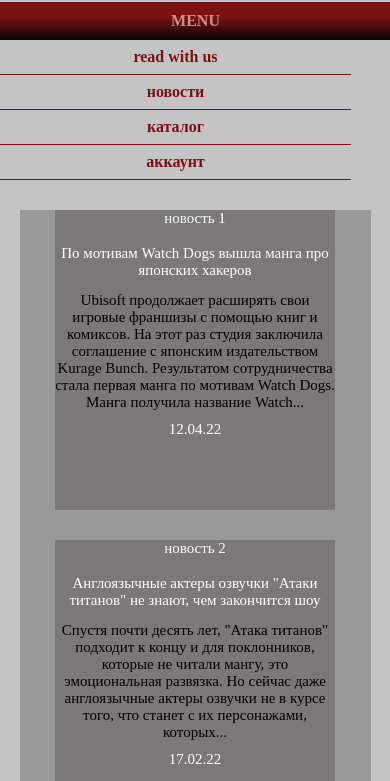
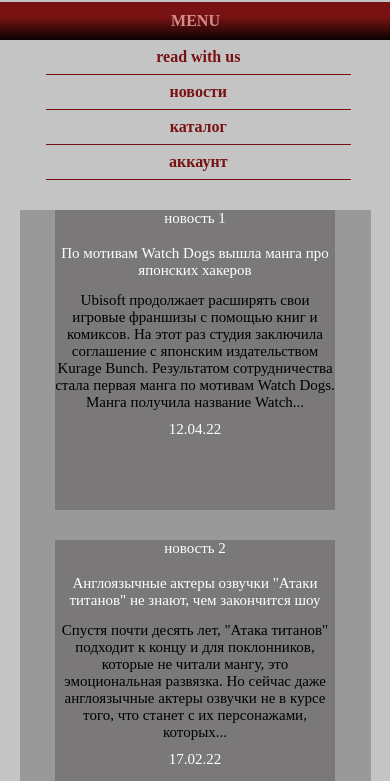
Before and after one commit to govmas/redma-site, a plain HTML site: page новости.html in a window 390 px wide. Both pictures are taken after a click on the label "MENU". Shown: the part 63-844 px from the top of the page. Drawn offline with Linux system fonts and the light colour scheme; a web font is replaced by a local one.

Commit message:
Update news-adaptive.css

```diff
--- a/news-adaptive.css
+++ b/news-adaptive.css
@@ -23,4 +23,7 @@
     nav{
        width: 90%;
     }
+    li  a {
+margin-left: 13%;
 }
+}
```
